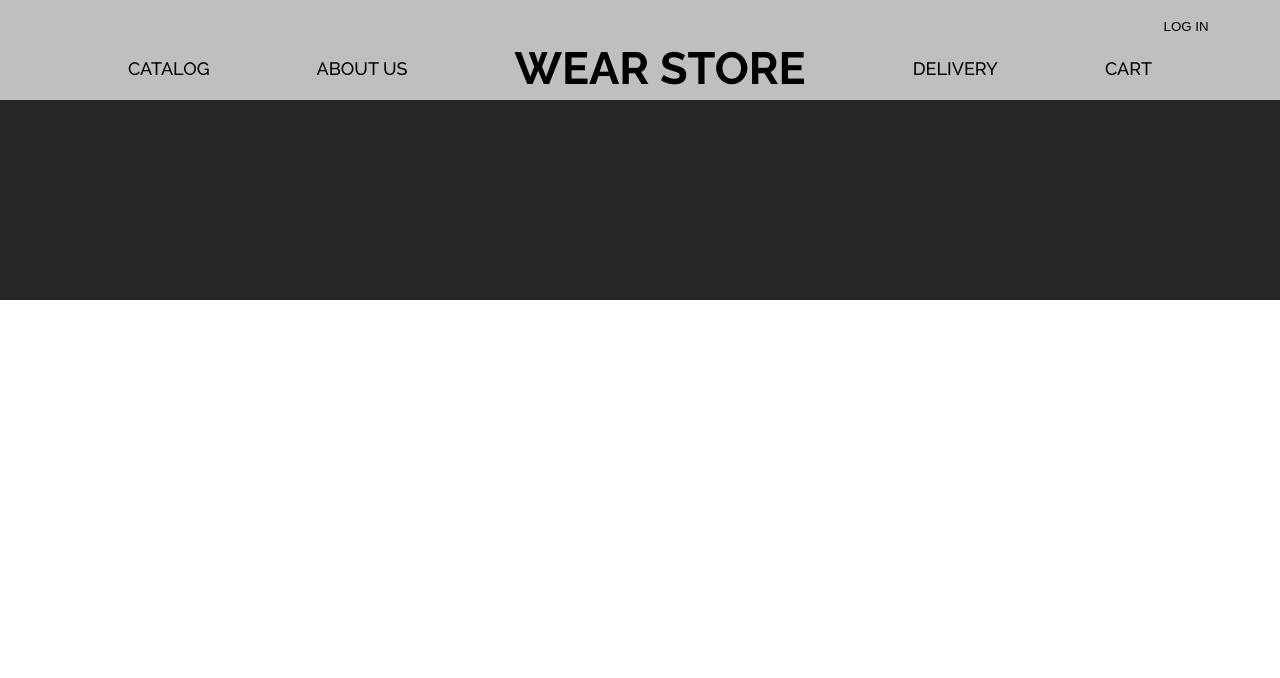
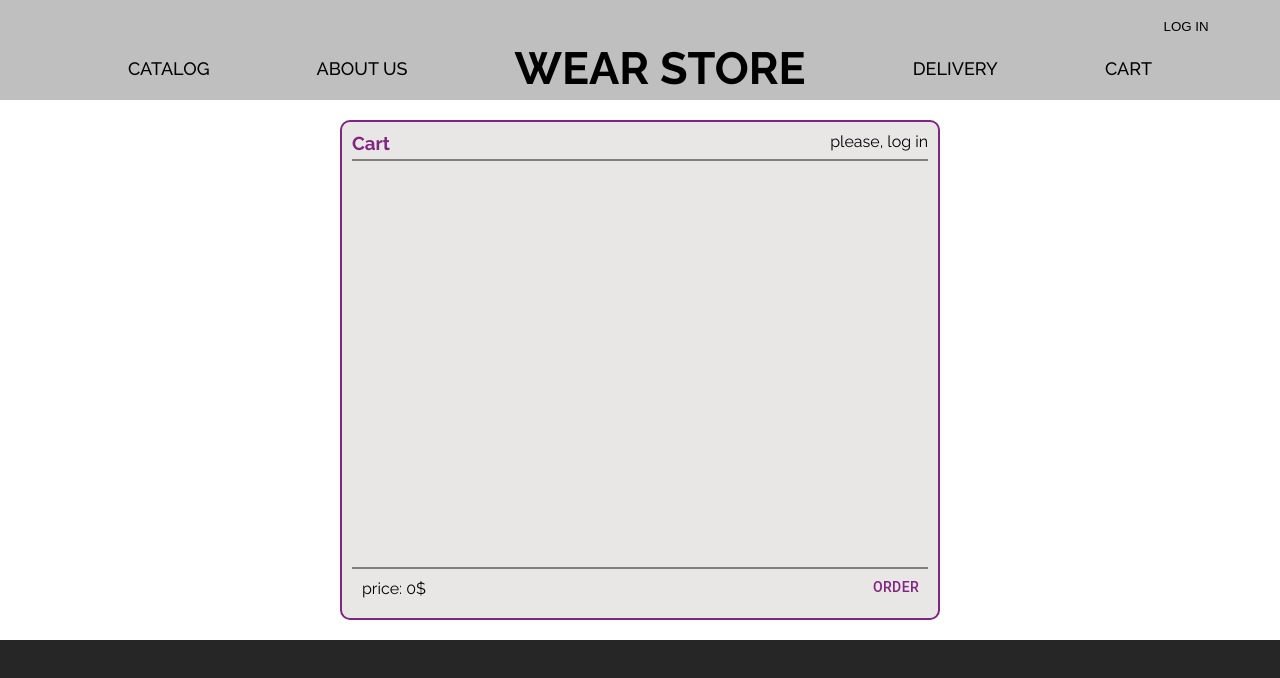
Before and after one commit to SVamosh/store-app, a React app: page /cart in a window 1280 px wide. Shown: the top 678 px of the page. Built offline with nearby package versions, Linux system fonts and the light colour scheme; some icons are missing.

Commit message:
реализация корзины товаров - компонент Cart, стили к нему

```diff
--- a/src/App.js
+++ b/src/App.js
@@ -8,6 +8,7 @@ import { Delivery } from './pages/Delivery/index';
 import { Main } from './pages/Main/index';
 import { Footer } from './pages/Footer/index';
 import { Registration } from './pages/Registration/index';
+import { Cart } from './pages/Cart/index';
 
 function App() {
 
@@ -21,6 +22,7 @@ function App() {
                         <Route path="/about" element={ <About /> }/>
                         <Route path="/delivery" element={ <Delivery /> }/>
                         <Route path="/registration" element={ <Registration /> }/>
+                        <Route path="/cart" element={ <Cart /> }/>
                     </Routes>
                 <Footer />
             </Router>
--- /dev/null
+++ b/src/pages/Cart/Cart.js
@@ -0,0 +1,74 @@
+
+import './style.css';
+import React from 'react';
+import { removeFromCart, clearCart } from '../../store/cartSlice';
+import { useDispatch, useSelector } from 'react-redux';
+import { NavLink } from 'react-router-dom';
+import { Button } from '@mui/material';
+import { createTheme, ThemeProvider } from '@mui/material/styles';
+
+function Cart () {
+    const dispatch = useDispatch();
+    const cartItems = useSelector(state => state.cart.cart);
+    const cartTotalPrice = useSelector(state => state.cart.totalPrice);
+    const logIn = localStorage.getItem('logIn');
+    const userName = logIn === null ? 'please, log in' : logIn;
+    const violetBase = '#802580';
+    const theme = createTheme({
+    palette: {
+        violet: {
+        main: violetBase,
+        },
+    },
+    });
+
+    const makeOrder = () => {
+        alert('Your order has been successfully created');
+        dispatch(clearCart());
+    }
+
+    const userCart = cartItems.map(([id, title, price]) => {
+        return <li key={id}>
+                    <div className="cart__item">
+                        <p>
+                            {title + ': ' + price + '$'}
+                        </p>
+                        <Button onClick={() => dispatch(removeFromCart([id, price]))}
+                         color="violet">
+                            DELETE FROM CART
+                        </Button>
+                    </div>
+                </li>
+    });
+
+    return (
+        <div className="cart wrapper">
+            <ThemeProvider theme={theme}>
+                <div className="cart__info">
+                    <div className="cart__user">
+                        <h3 className="cart__header">Cart</h3>
+                        <p>{userName}</p>
+                    </div>
+
+                    <ol className="cart__list">
+                        {userCart}
+                    </ol>
+
+                    <div className="cart__order">
+                        <div className="cart__price">
+                            price: {cartTotalPrice}$
+                        </div>
+
+                        <NavLink to="/" className="order__button">
+                            <Button color="violet" onClick={() => makeOrder()}>
+                                Order
+                            </Button>
+                        </NavLink>
+                    </div>
+                </div>
+            </ThemeProvider>
+        </div>
+    );
+}
+
+export { Cart };
--- /dev/null
+++ b/src/pages/Cart/index.js
@@ -0,0 +1,2 @@
+
+export { Cart } from './Cart';
--- /dev/null
+++ b/src/pages/Cart/style.css
@@ -0,0 +1,75 @@
+
+/* CART */
+
+.cart {
+    display: flex;
+    justify-content: center;
+}
+
+.cart__info {
+    margin-top: 20px;
+    margin-bottom: 20px;
+    min-height: 500px;
+    min-width: 600px;
+    display: flex;
+    flex-direction: column;
+    justify-content: space-between;
+    border: 2px solid #802580;
+    border-radius: 10px;
+    background-color: #e9e6e6;
+}
+
+.cart__user {
+    display: flex;
+    justify-content: space-between;
+    margin: 10px;
+    border-bottom: 2px solid #808080;
+    padding-bottom: 5px;
+}
+
+.cart__header {
+    color: #802580;
+}
+
+.cart__list {
+    margin: 30px;
+}
+
+.cart__item {
+    margin-top: 10px;
+    border-bottom: 2px solid #808080;
+}
+
+.cart__price {
+    margin: 10px;
+}
+
+.cart__order {
+    display: flex;
+    justify-content: space-between;
+    border-top: 2px solid #808080;
+    margin: 10px;
+}
+
+.order__button {
+    text-decoration: none;
+}
+
+
+.order__button {
+    text-decoration: none;
+}
+
+/* MEDIA */
+
+@media (max-width: 900px) {
+    .cart__info {
+        min-width: 400px;
+    }
+}
+
+@media (max-width: 650px) {
+    .cart__info {
+        min-width: 250px;
+    }
+}
--- a/src/store/cartSlice.js
+++ b/src/store/cartSlice.js
@@ -13,18 +13,19 @@ const cartSlice = createSlice({
             const [id, title, price] = action.payload;
             state.cart = [...state.cart, action.payload];
             state.quantity += 1;
-            state.totalPrice = Number((state.totalPrice + price).toFixed(2));
+            state.totalPrice = parseFloat((state.totalPrice + price).toFixed(2));
         },
 
         removeFromCart: (state, action) => {
-            const itemID = action.payload;
+            const [itemID, price] = action.payload;
             state.quantity -= 1;
             state.cart = state.cart.filter(([id, title, price]) => id !== itemID);
-            state.totalPrice = state.cart.reduce((sum, [id, title, price]) => sum += price, 0);
+            state.totalPrice = parseFloat((state.totalPrice - price).toFixed(2));
         },
 
         clearCart: (state, action) => {
             state.quantity = 0;
+            state.totalPrice = 0;
             state.cart = [];
         }
     }
```
